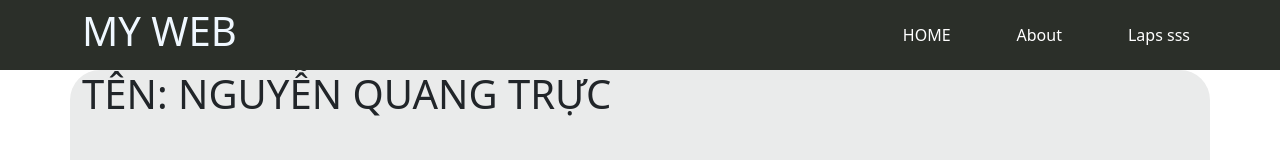
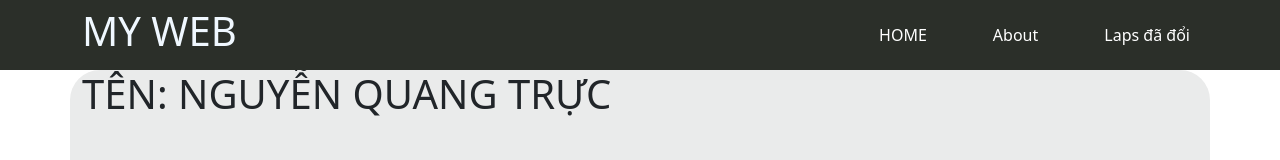
Before and after one commit to NguyenQuangTruc/HCI_nguyenquangtruc_23130351, a plain HTML site: page index.html in a window 1280 px wide. Shown: the top 160 px of the page. Drawn offline with nearby package versions, Linux system fonts and the light colour scheme.

Commit message:
thay doi

```diff
--- a/index.html
+++ b/index.html
@@ -24,7 +24,7 @@
                     <a class="nav-link nav-link-costom" href="">About</a>
                 </li>
                 <li class="nav-item">
-                    <a class="nav-link nav-link-costom" href="">Laps sss</a>
+                    <a class="nav-link nav-link-costom" href="">Laps đã đổi</a>
                 </li>
             </ul>
         </div>
```
